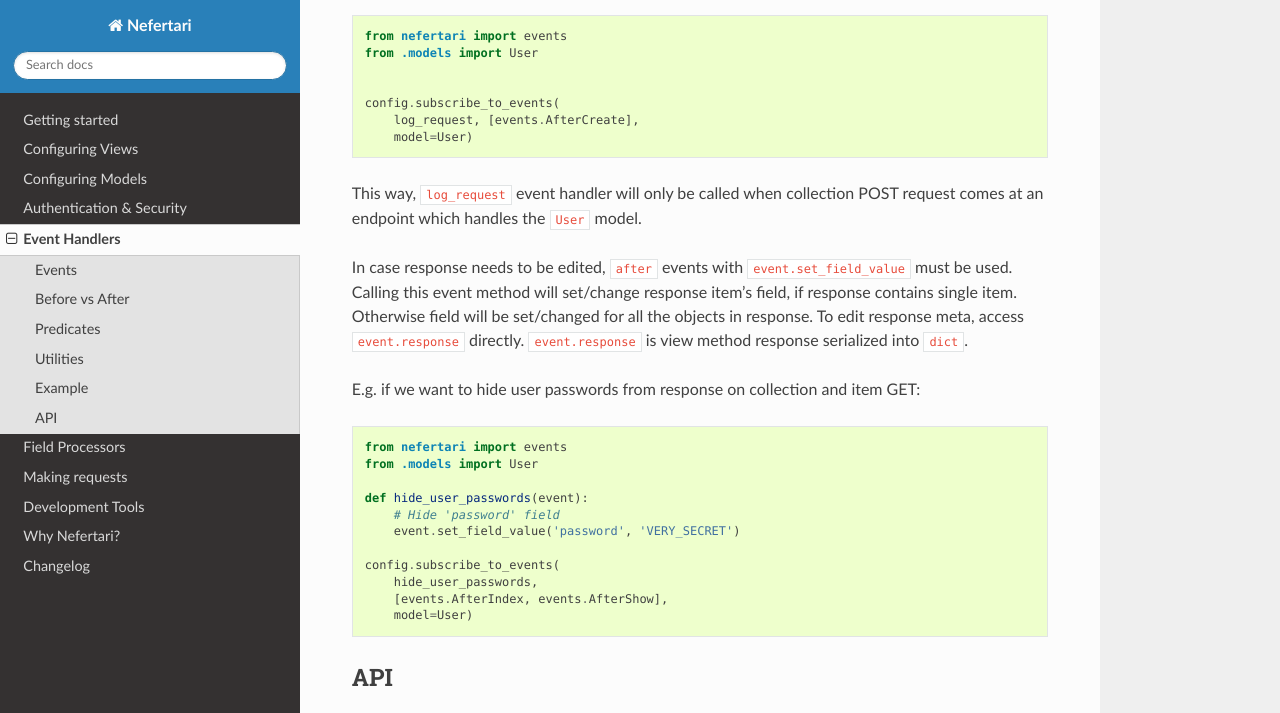
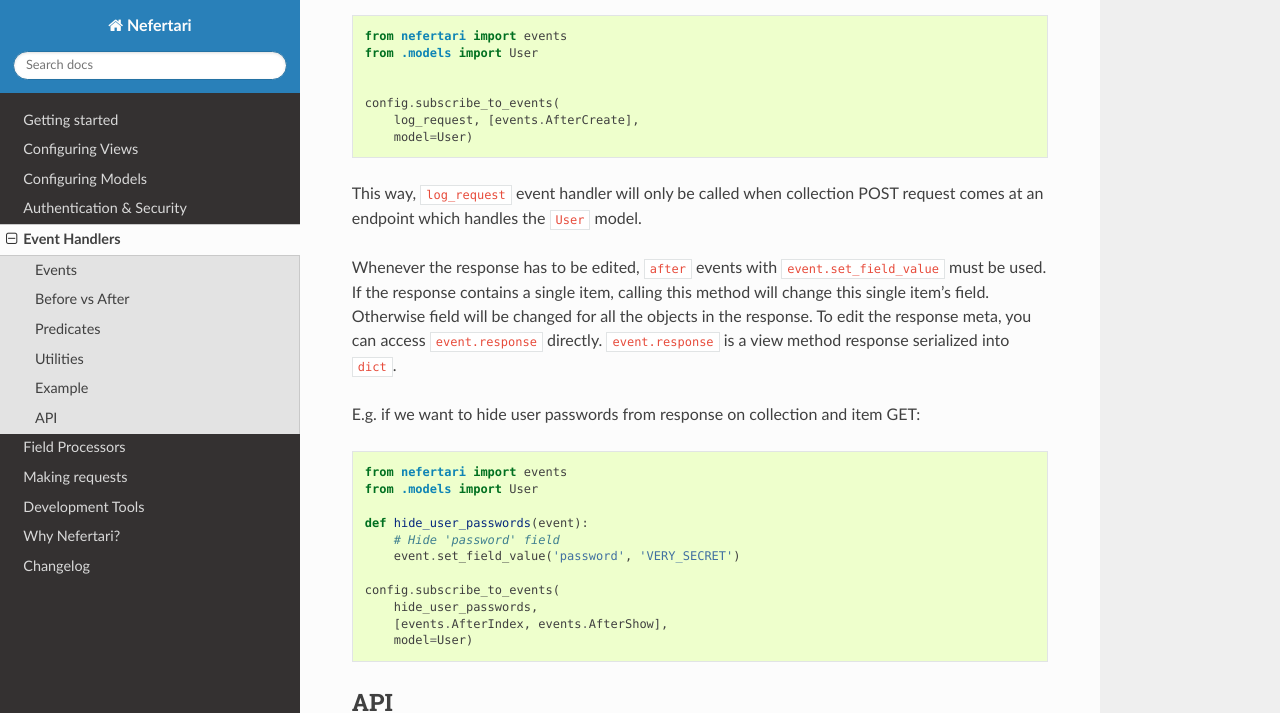
Before and after one commit to ramses-tech/nefertari, a Sphinx documentation site: the page built from docs/source/event_handlers.rst, in a window 1280 px wide and 900 px high, scrolled down 3513 px, cut to the strip 0-713 px from the top of the window. Built offline with Sphinx 7.4.7 and the Read the Docs theme 2.0.0, drawn with Linux system fonts in a browser that asks for light colours; some of the changed text lies outside the part shown.

Commit message:
Update event_handlers.rst

```diff
--- a/docs/source/event_handlers.rst
+++ b/docs/source/event_handlers.rst
@@ -53,7 +53,7 @@
     * Perform notifications/logging
     * Edit a response using ``event.set_field_value`` method
 
-Note: if a request field changed via ``event.set_field_value`` is not affected by request, it will be added to ``event.fields`` which will make any field processors which are connected to this field to be triggered, if they are run after this method call (connected to events after handler that performs method call).
+Note: if a field changed via ``event.set_field_value`` is not affected by the request, it will be added to ``event.fields`` which will make any field processors which are connected to this field to be triggered, if they are run after this method call (connected to events after handler that performs method call).
 
 
 Predicates
@@ -98,7 +98,7 @@
             ...
 
 **nefertari.events.trigger_instead**
-    Decorator which allows view method to trigged another event instead of default one. In the example above collection GET requests (``UsersView.index``) will trigger event which corresponds to item PATCH (``update``).
+    Decorator which allows view method to trigger another event instead of the default one. In the example above collection GET requests (``UsersView.index``) will trigger the event which corresponds to item PATCH (``update``).
 
 .. code-block:: python
 
@@ -152,7 +152,7 @@
 
 This way, ``log_request`` event handler will only be called when collection POST request comes at an endpoint which handles the ``User`` model.
 
-In case response needs to be edited, ``after`` events with ``event.set_field_value`` must be used. Calling this event method will set/change response item's field, if response contains single item. Otherwise field will be set/changed for all the objects in response. To edit response meta, access ``event.response`` directly. ``event.response`` is view method response serialized into ``dict``.
+Whenever the response has to be edited, ``after`` events with ``event.set_field_value`` must be used. If the response contains a single item, calling this method will change this single item's field. Otherwise field will be changed for all the objects in the response. To edit the response meta, you can access ``event.response`` directly. ``event.response`` is a view method response serialized into ``dict``.
 
 E.g. if we want to hide user passwords from response on collection and item GET:
 
```
